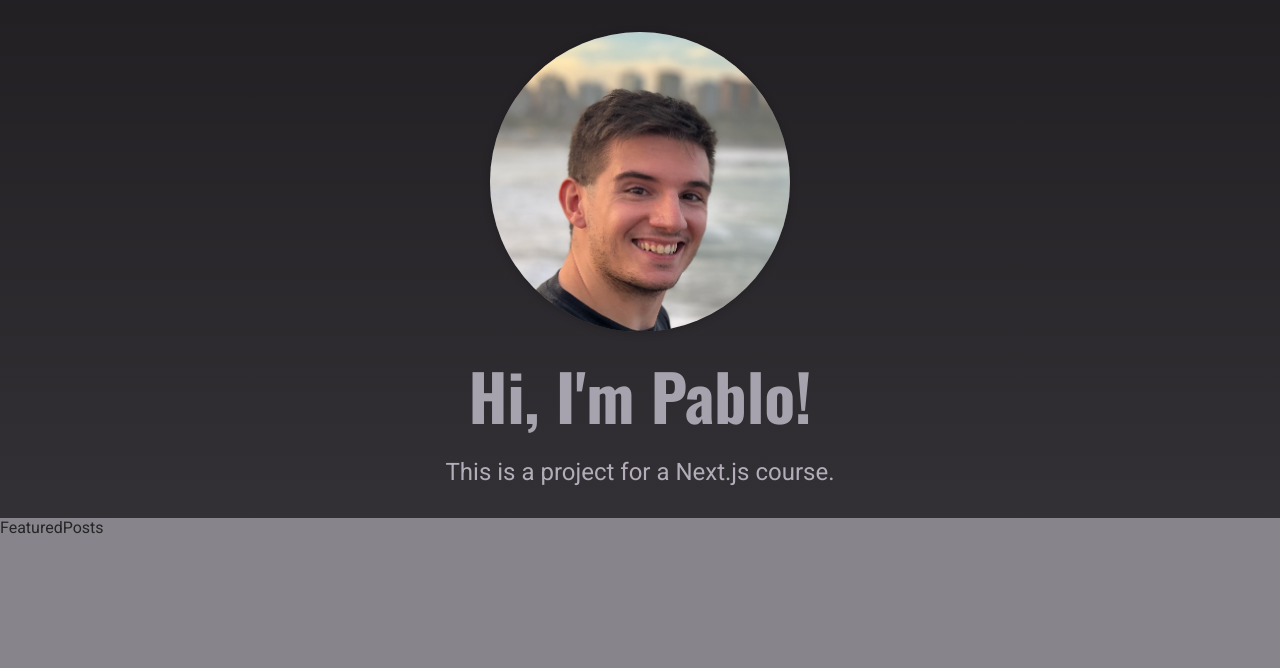
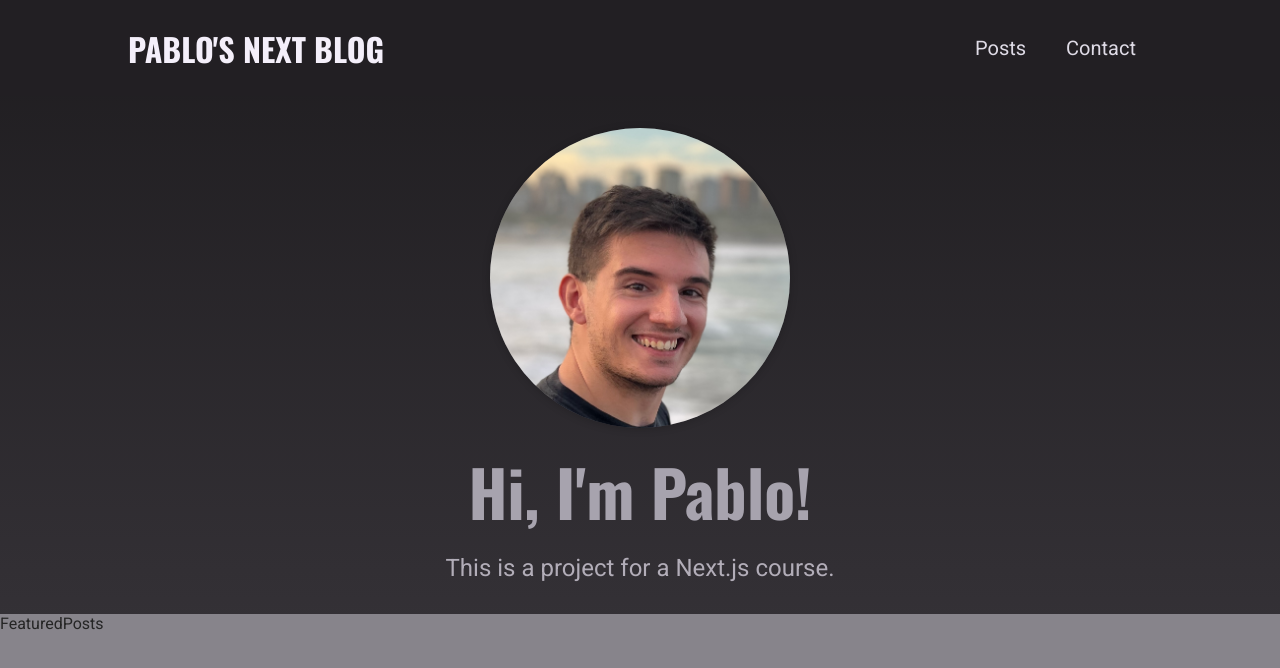
Before and after one commit to porziopablo/nextjs-course, a Next.js app in the folder s11/: page / in a window 1280 px wide. Shown: the top 668 px of the page. Built offline with nearby package versions, Linux system fonts and the light colour scheme.

Commit message:
S11 - 184 - styling & logo

```diff
--- a/s11/next.config.js
+++ b/s11/next.config.js
@@ -1,6 +1,9 @@
+const nextRoutes = require('nextjs-routes/config');
+const withRoutes = nextRoutes();
+
 /** @type {import('next').NextConfig} */
 const nextConfig = {
   reactStrictMode: true,
-}
+};
 
-module.exports = nextConfig
+module.exports = withRoutes(nextConfig);
--- a/s11/package.json
+++ b/s11/package.json
@@ -13,6 +13,7 @@
     "@types/react": "18.2.18",
     "@types/react-dom": "18.2.7",
     "next": "13.4.12",
+    "nextjs-routes": "^2.0.1",
     "react": "18.2.0",
     "react-dom": "18.2.0",
     "typescript": "5.1.6"
--- /dev/null
+++ b/s11/src/components/Layout/Layout/Layout.tsx
@@ -0,0 +1,20 @@
+// vendors
+import React from 'react';
+
+// components
+import MainNavigation from '../MainNavigation/MainNavigation';
+
+interface LayoutProps {
+  children: React.ReactNode;
+}
+
+export default function Layout(props: LayoutProps) {
+  const { children } = props;
+
+  return (
+    <>
+      <MainNavigation />
+      <main>{children}</main>
+    </>
+  );
+}
--- /dev/null
+++ b/s11/src/components/Layout/Logo/Logo.module.css
@@ -0,0 +1,13 @@
+.logo {
+  text-transform: uppercase;
+  font-size: var(--size-5);
+  font-weight: bold;
+  font-family: 'Oswald', sans-serif;
+  color: var(--color-grey-50);
+}
+
+@media (min-width: 768px) {
+  .logo {
+    font-size: var(--size-8);
+  }
+}
--- /dev/null
+++ b/s11/src/components/Layout/Logo/Logo.tsx
@@ -0,0 +1,9 @@
+// vendors
+import React from 'react';
+
+// styles
+import classes from './Logo.module.css';
+
+export default function Logo() {
+  return <div className={classes.logo}>Pablo's Next Blog</div>;
+}
--- /dev/null
+++ b/s11/src/components/Layout/MainNavigation/MainNavigation.module.css
@@ -0,0 +1,42 @@
+.header {
+  width: 100%;
+  height: 6rem;
+  background-color: var(--color-grey-900);
+  display: flex;
+  justify-content: space-between;
+  align-items: center;
+  padding: 0 10%;
+}
+
+.header ul {
+  list-style: none;
+  display: flex;
+  align-items: baseline;
+  margin: 0;
+  padding: 0;
+}
+
+.header li {
+  margin: 0 var(--size-4);
+}
+
+.header a {
+  color: var(--color-grey-100);
+  font-size: var(--size-4);
+}
+
+.header a:hover,
+.header a:active,
+.header a.active {
+  color: var(--color-grey-200);
+}
+
+@media (min-width: 768px) {
+  .header ul {
+    gap: 0.5rem;
+  }
+
+  .header a {
+    font-size: var(--size-5);
+  }
+}
--- /dev/null
+++ b/s11/src/components/Layout/MainNavigation/MainNavigation.tsx
@@ -0,0 +1,43 @@
+// vendors
+import React from 'react';
+import Link from 'next/link';
+
+// types
+import { APP_PAGES } from '@/types/internal/pages';
+
+// components
+import Logo from '../Logo/Logo';
+
+// styles
+import classes from './MainNavigation.module.css';
+
+interface PageLink {
+  href: string;
+  label: string;
+}
+
+const LINKS: PageLink[] = [
+  { href: APP_PAGES.POSTS, label: 'Posts' },
+  { href: APP_PAGES.CONTACT, label: 'Contact' },
+];
+
+function renderLink(link: PageLink) {
+  return (
+    <li key={link.href}>
+      <Link href={link.href as any}>{link.label}</Link>
+    </li>
+  );
+}
+
+export default function MainNavigation() {
+  return (
+    <header className={classes.header}>
+      <Link href={APP_PAGES.HOME}>
+        <Logo />
+      </Link>
+      <nav>
+        <ul>{LINKS.map(renderLink)}</ul>
+      </nav>
+    </header>
+  );
+}
--- a/s11/src/pages/_app.tsx
+++ b/s11/src/pages/_app.tsx
@@ -1,6 +1,16 @@
-import '@/styles/globals.css'
-import type { AppProps } from 'next/app'
+// vendors
+import type { AppProps } from 'next/app';
+
+// components
+import Layout from '@/components/Layout/Layout/Layout';
+
+// styles
+import '@/styles/globals.css';
 
 export default function App({ Component, pageProps }: AppProps) {
-  return <Component {...pageProps} />
+  return (
+    <Layout>
+      <Component {...pageProps} />
+    </Layout>
+  );
 }
--- /dev/null
+++ b/s11/src/types/internal/pages.ts
@@ -0,0 +1,6 @@
+export enum APP_PAGES {
+  HOME = '/',
+  POSTS = '/posts',
+  POST_DETAIL_SLUG = '/posts/[slug]',
+  CONTACT = '/contact',
+}
```
Also changed, not shown: s11/@types/nextjs-routes.d.ts (added, +172 -0 lines), 1 other file (tests, documents, lock files or other folders).
